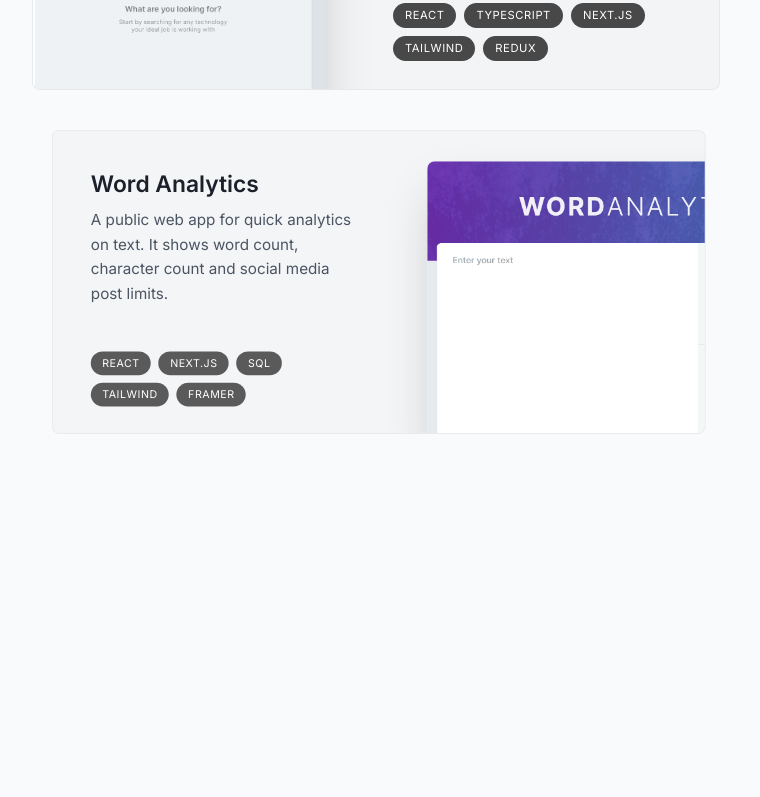
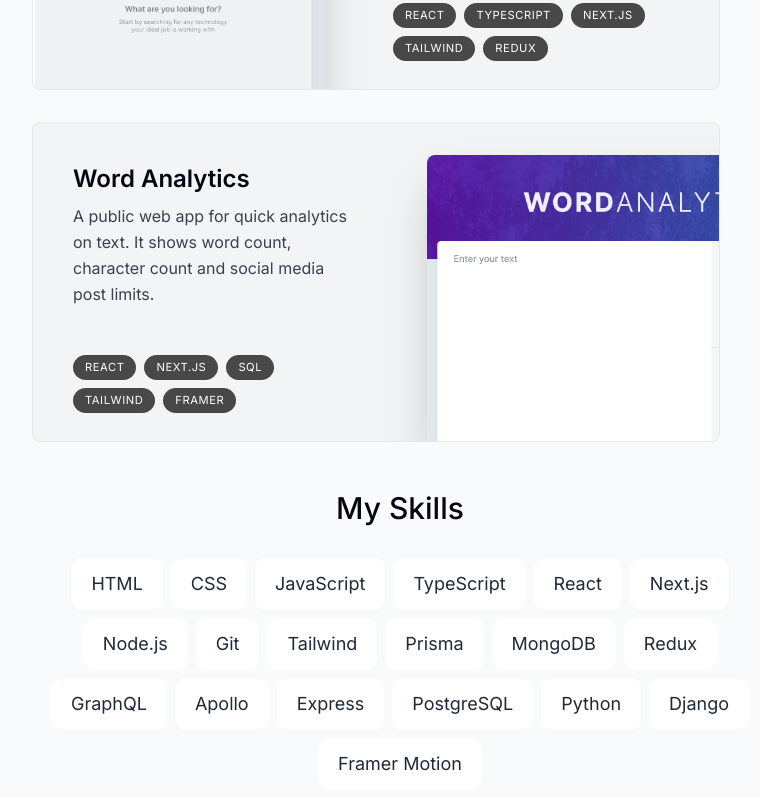
Before and after one commit to sudiptakdas/portfolio-website, a Next.js app: page / in a window 1280 px wide. Shown: the part 2000-2797 px from the top of the page, without its empty margins (208-968 px from the left). Before the commit the page ends 2442 px from the top, so only its background shows below. Built offline with nearby package versions, Linux system fonts and the light colour scheme.

Commit message:
main:added skills

```diff
--- a/app/page.tsx
+++ b/app/page.tsx
@@ -3,6 +3,7 @@ import Intro from '@/components/intro';
 import SectionDivider from '@/components/section-divider';
 import About from '@/components/about';
 import Projects from '@/components/projects';
+import Skills from '@/components/skills';
 
 export default function Home() {
   return (
@@ -12,6 +13,7 @@ export default function Home() {
         <SectionDivider />
         <About />
         <Projects />
+        <Skills />
       </div>
     </main>
   );
--- /dev/null
+++ b/components/skills.tsx
@@ -0,0 +1,52 @@
+'use client';
+
+import React from 'react';
+import SectionHeading from './section-heading';
+import { skillsData } from '@/lib/data';
+import { useSectionInView } from '@/lib/hooks';
+import { motion } from 'framer-motion';
+
+const fadeInAnimationVariants = {
+  initial: {
+    opacity: 0,
+    y: 100,
+  },
+  animate: (index: number) => ({
+    opacity: 1,
+    y: 0,
+    transition: {
+      delay: 0.05 * index,
+    },
+  }),
+};
+
+export default function Skills() {
+  const { ref } = useSectionInView('Skills');
+
+  return (
+    <section
+      id='skills'
+      ref={ref}
+      className='mb-28 mt-12 max-w-[46rem] scroll-mt-28 text-center sm:mb-40'
+    >
+      <SectionHeading>My skills</SectionHeading>
+      <ul className='flex flex-wrap justify-center gap-2 text-lg text-gray-800'>
+        {skillsData.map((skill, index) => (
+          <motion.li
+            className='bg-white borderBlack rounded-xl px-5 py-3 dark:bg-white/10 dark:text-white/80'
+            key={index}
+            variants={fadeInAnimationVariants}
+            initial='initial'
+            whileInView='animate'
+            viewport={{
+              once: true,
+            }}
+            custom={index}
+          >
+            {skill}
+          </motion.li>
+        ))}
+      </ul>
+    </section>
+  );
+}
```
